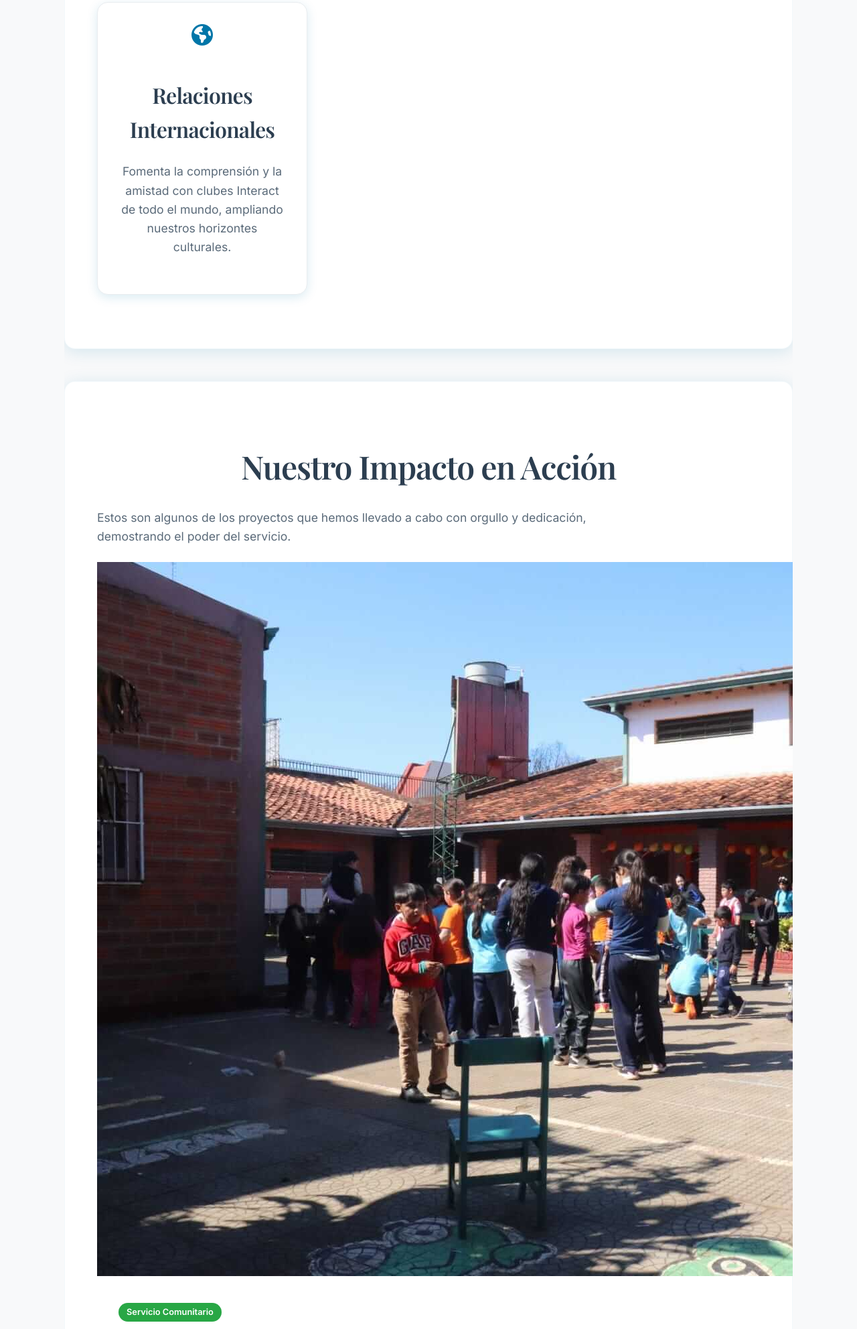
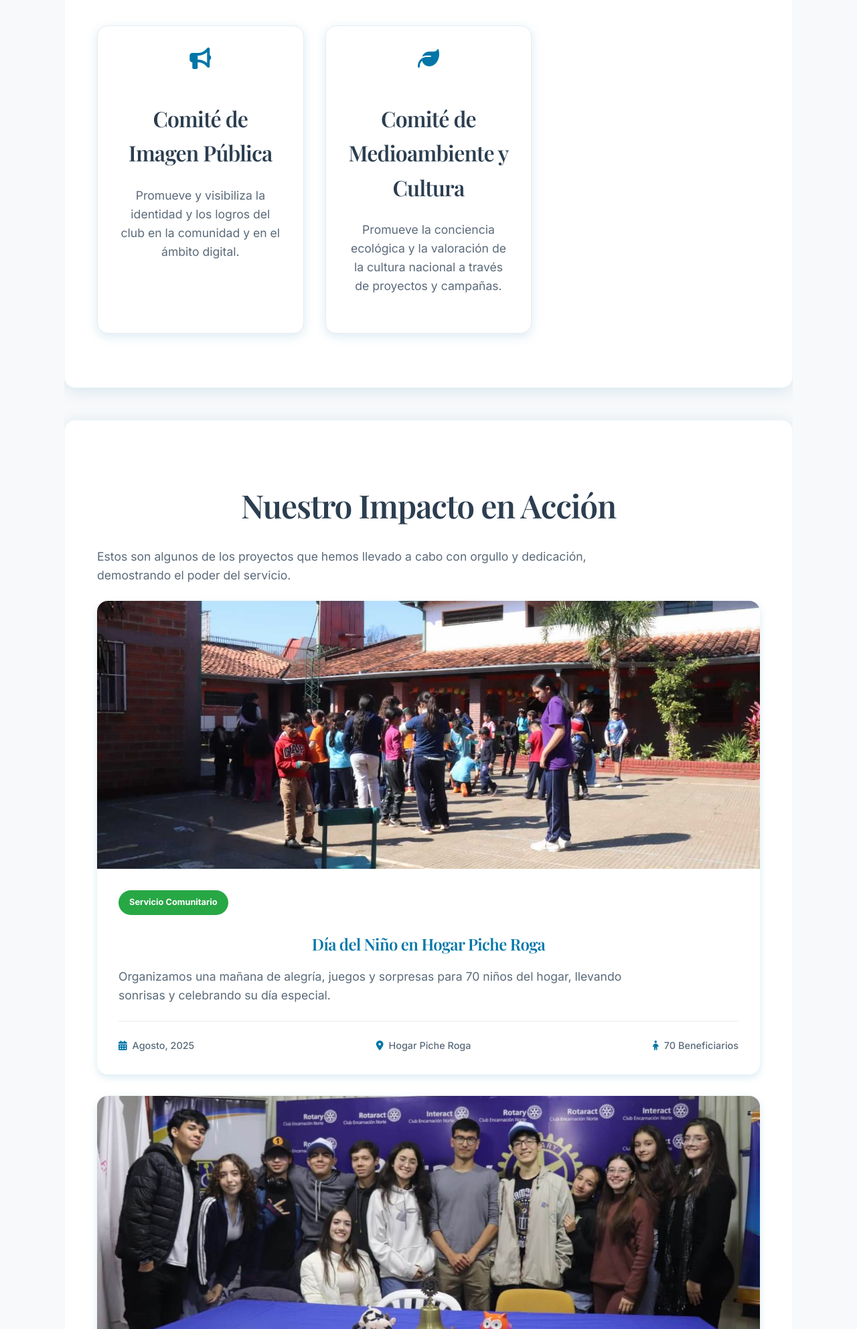
Before and after one commit to juancarlossvr/Interact-Encarnacion-Norte, a plain HTML site: page comites-proyectos/index.html in a window 1280 px wide. Shown: the part 816-2800 px from the top of the page at 67% size. Drawn offline with nearby package versions, Linux system fonts and the light colour scheme.

Commit message:
ya me canse jaaja

```diff
--- a/comites-proyectos/index.html
+++ b/comites-proyectos/index.html
@@ -66,24 +66,29 @@
         <p class="section-subtitle">Nos organizamos en comités para canalizar nuestra energía y llevar a cabo proyectos significativos. Cada comité tiene un propósito claro y contribuye a nuestra misión general.</p>
         <div class="comites-grid">
     <div class="comite-card">
+        <i class="fas fa-globe-americas"></i>
+        <h3>Comité de Relaciones Internacionales</h3>
+        <p>Fomenta oportunidades que promueven la comprensión internacional entre los socios y la comunidad.</p>
+    </div>
+    <div class="comite-card">
         <i class="fas fa-users"></i>
-                <h3>Servicio al Club</h3>
-                <p>Fortalece el compañerismo y asegura el buen funcionamiento del club a través de actividades internas y de integración.</p>
+        <h3>Comité de Servicio al Club</h3>
+        <p>Vela por el bienestar general del club, fomentando la integración, el compromiso y la convivencia entre los socios.</p>
     </div>
     <div class="comite-card">
         <i class="fas fa-hands-helping"></i>
-                <h3>Servicio a la Comunidad</h3>
-                <p>Identifica necesidades locales y desarrolla proyectos que generan un impacto directo y positivo en nuestra comunidad.</p>
+        <h3>Comité de Servicio a la Comunidad</h3>
+        <p>Identifica, propone y ejecuta proyectos solidarios, sociales y sostenibles para el bienestar de la comunidad.</p>
     </div>
     <div class="comite-card">
-                <i class="fas fa-dollar-sign"></i>
-                <h3>Finanzas</h3>
-                <p>Planifica y ejecuta actividades de recaudación de fondos para financiar nuestros proyectos y asegurar la sostenibilidad del club.</p>
+        <i class="fas fa-bullhorn"></i>
+        <h3>Comité de Imagen Pública</h3>
+        <p>Promueve y visibiliza la identidad y los logros del club en la comunidad y en el ámbito digital.</p>
     </div>
     <div class="comite-card">
-                <i class="fas fa-globe-americas"></i>
-                <h3>Relaciones Internacionales</h3>
-                <p>Fomenta la comprensión y la amistad con clubes Interact de todo el mundo, ampliando nuestros horizontes culturales.</p>
+        <i class="fas fa-leaf"></i>
+        <h3>Comité de Medioambiente y Cultura</h3>
+        <p>Promueve la conciencia ecológica y la valoración de la cultura nacional a través de proyectos y campañas.</p>
     </div>
 </div>
     </section>
--- a/style.css
+++ b/style.css
@@ -1226,10 +1226,9 @@ footer p {
 }
 
 .comites-grid {
-  display: grid;
-  grid-template-columns: repeat(auto-fit, minmax(250px, 1fr));
-  gap: var(--space-md);
-  margin-top: var(--space-xl);
+    display: grid;
+    grid-template-columns: repeat(auto-fit, minmax(250px, 1fr));
+    gap: var(--space-lg);
 }
 
 .comite-card {
@@ -1252,9 +1251,8 @@ footer p {
 
 .proyectos-grid {
   display: grid;
-  grid-template-columns: repeat(auto-fit, minmax(320px, 1fr));
+  grid-template-columns: 1fr;
   gap: var(--space-lg);
-  margin-top: var(--space-xl);
 }
 
 .proyecto-card {
@@ -1586,6 +1584,12 @@ a:focus, button:focus, input:focus, textarea:focus {
         text-align: left;
         align-items: center;
     }
+    .proyectos-grid-full {
+        grid-template-columns: repeat(auto-fit, minmax(300px, 1fr));
+    }
+    .proyecto-card-full img {
+        height: 250px;
+    }
 }
 
 .convocatoria-texto h2 {
@@ -1812,6 +1816,9 @@ html {
     #contacto-grid .contacto-grid-container {
         grid-template-columns: 400px 1fr;
     }
+    .proyectos-grid-full {
+        grid-template-columns: repeat(auto-fit, minmax(350px, 1fr)); /* Tres columnas en pantallas grandes, más cuadradas */
+    }
 }
 .columna-derecha {
     display: flex;
@@ -1863,3 +1870,84 @@ section#pasos-banner .paso-card-simple .paso-numero {
 .paso-card-simple p {
     text-align: center !important;
 }
+
+.proyectos-grid-full {
+    display: grid;
+    grid-template-columns: 1fr;
+    gap: var(--space-lg);
+}
+
+.proyecto-card-full {
+    background-color: var(--background-card);
+    border-radius: var(--border-radius-lg);
+    box-shadow: var(--shadow-color) 0px 4px 12px;
+    overflow: hidden;
+    display: flex;
+    flex-direction: column;
+    transition: transform 0.3s ease, box-shadow 0.3s ease;
+}
+
+.proyecto-card-full:hover {
+    transform: translateY(-5px);
+    box-shadow: var(--shadow-color) 0px 8px 20px;
+}
+
+.proyecto-card-full img {
+    width: 100%;
+    height: 400px;
+    object-fit: cover;
+    display: block;
+}
+
+.proyecto-contenido {
+    padding: var(--space-lg);
+    display: flex;
+    flex-direction: column;
+    flex-grow: 1;
+}
+
+.proyecto-contenido h3 {
+    margin-top: 0;
+    margin-bottom: var(--space-sm);
+    color: var(--rotary-blue);
+}
+
+.proyecto-contenido p {
+    flex-grow: 1;
+    margin-bottom: var(--space-md);
+}
+
+.proyecto-datos {
+    border-top: 1px solid var(--background-secondary);
+    padding-top: var(--space-md);
+    margin-top: auto;
+    display: flex;
+    flex-wrap: wrap;
+    gap: var(--space-md);
+    font-size: 0.9rem;
+    color: var(--text-muted);
+}
+
+.proyecto-datos span {
+    display: flex;
+    align-items: center;
+    gap: 8px;
+}
+
+.proyecto-datos i {
+    color: var(--rotary-blue);
+}
+
+.proyecto-categoria {
+    display: inline-block;
+    padding: var(--space-xs) var(--space-sm);
+    border-radius: 20px;
+    font-size: 0.8rem;
+    font-weight: bold;
+    margin-bottom: var(--space-md);
+    color: #fff;
+}
+
+.proyecto-categoria.servicio { background-color: #28a745; }
+.proyecto-categoria.capacitacion { background-color: #17a2b8; }
+.proyecto-categoria.colaboracion { background-color: #ffc107; color: var(--text-primary); }
```
Lines whose indentation alone changed are shown as unchanged.
